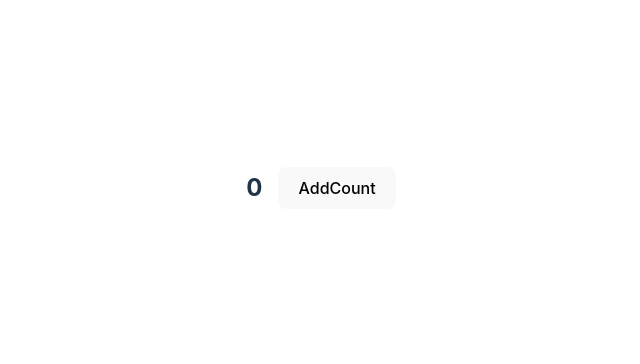
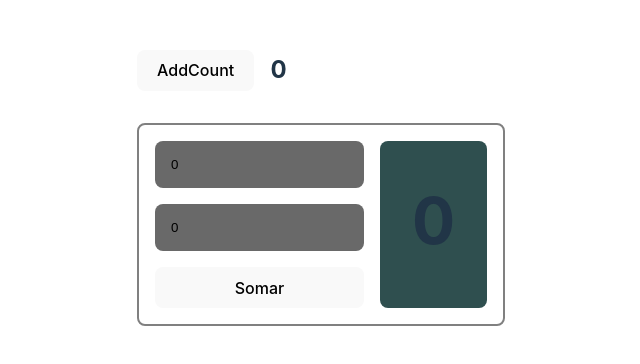
Before and after one commit to JhonesJhonatas/github-actions-tests, a React (Vite) app: page / in a window 1280 px wide. Shown: the part 212-576 px from the top of the page, without its empty margins (319-959 px from the left). Built offline with nearby package versions, Linux system fonts and the light colour scheme.

Commit message:
feat: create form sum component

```diff
--- a/src/App.tsx
+++ b/src/App.tsx
@@ -1,10 +1,16 @@
 import './App.css'
 import { CountBox } from './components/CountBox'
+import { FormToSum } from './components/FormToSum'
 
 function App() {
 
 
-  return <CountBox />
+  return (
+    <div>
+      <CountBox />
+      <FormToSum />
+    </div>
+  )
 }
 
 export default App
--- a/src/components/CountBox/index.tsx
+++ b/src/components/CountBox/index.tsx
@@ -7,8 +7,8 @@ export const CountBox: React.FC = () => {
 
   return (
     <div className={style['flex-box']}>
+      <button onClick={() => setCount(oldState => oldState + 1)}>AddCount</button>
       <span>{count}</span>
-      <button onClick={() => setCount(oldState => oldState + 1)}>AddCount</button>
     </div>
   )
 }
--- /dev/null
+++ b/src/components/FormToSum/index.tsx
@@ -0,0 +1,37 @@
+import React, { useState } from 'react'
+import style from './style.module.css'
+
+export const FormToSum: React.FC = () => {
+  const [firstValue, setFirstValue] = useState(0)
+  const [secondValue, setSecondValue] = useState(0)
+  const [result, setResult] = useState(0)
+
+  const handleSubmit = (event: React.FormEvent<HTMLFormElement>) => {
+    event.preventDefault()
+    const sum = firstValue + secondValue
+    setResult(sum)
+  }
+
+  return (
+    <div className={style.container}>
+      <form onSubmit={handleSubmit} className={style.form}>
+        <input
+          type="number"
+          name="firstValue"
+          value={firstValue}
+          onChange={(e) => setFirstValue(Number(e.target.value))}
+        />
+        <input
+          type="number"
+          name="secondValue"
+          value={secondValue}
+          onChange={(e) => setSecondValue(Number(e.target.value))}
+        />
+        <button type="submit">Somar</button>
+      </form>
+      <div className={style['box-result']}>
+        <span>{result}</span>
+      </div>
+    </div>
+  )
+}
--- /dev/null
+++ b/src/components/FormToSum/style.module.css
@@ -0,0 +1,33 @@
+.container {
+  margin-top: 2rem;
+  display: flex;
+  gap: 1rem;
+  border: 2px solid gray;
+  padding: 1rem;
+  border-radius: 8px;
+}
+
+.form {
+  display: flex;
+  flex-direction: column;
+  gap: 1rem;
+
+  input{
+    padding: 1rem;
+    border-radius: 8px;
+    background-color: dimgray;
+    outline: none;
+    border: none;
+  }
+}
+
+.box-result {
+  background-color: darkslategrey;
+  padding: 2rem;
+  border-radius: 8px;
+
+  span{
+    font-weight: bold;
+    font-size: 4rem;
+  }
+}
```
